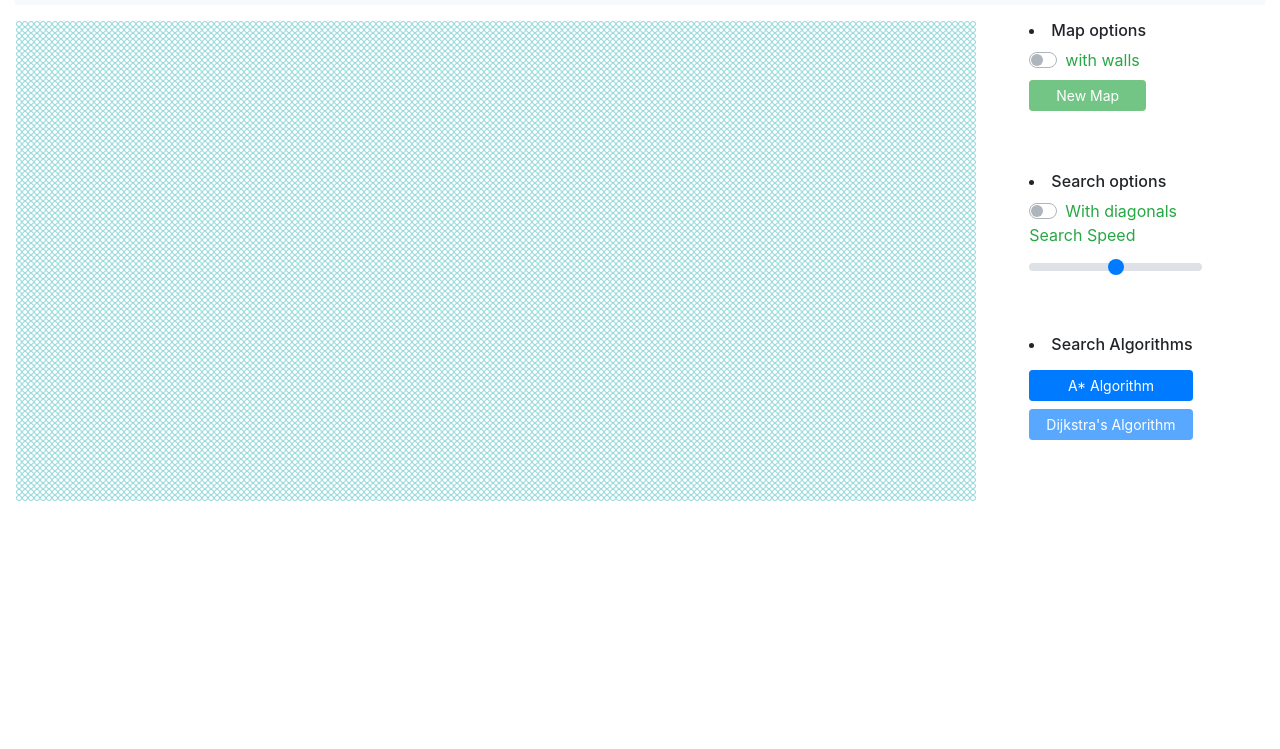
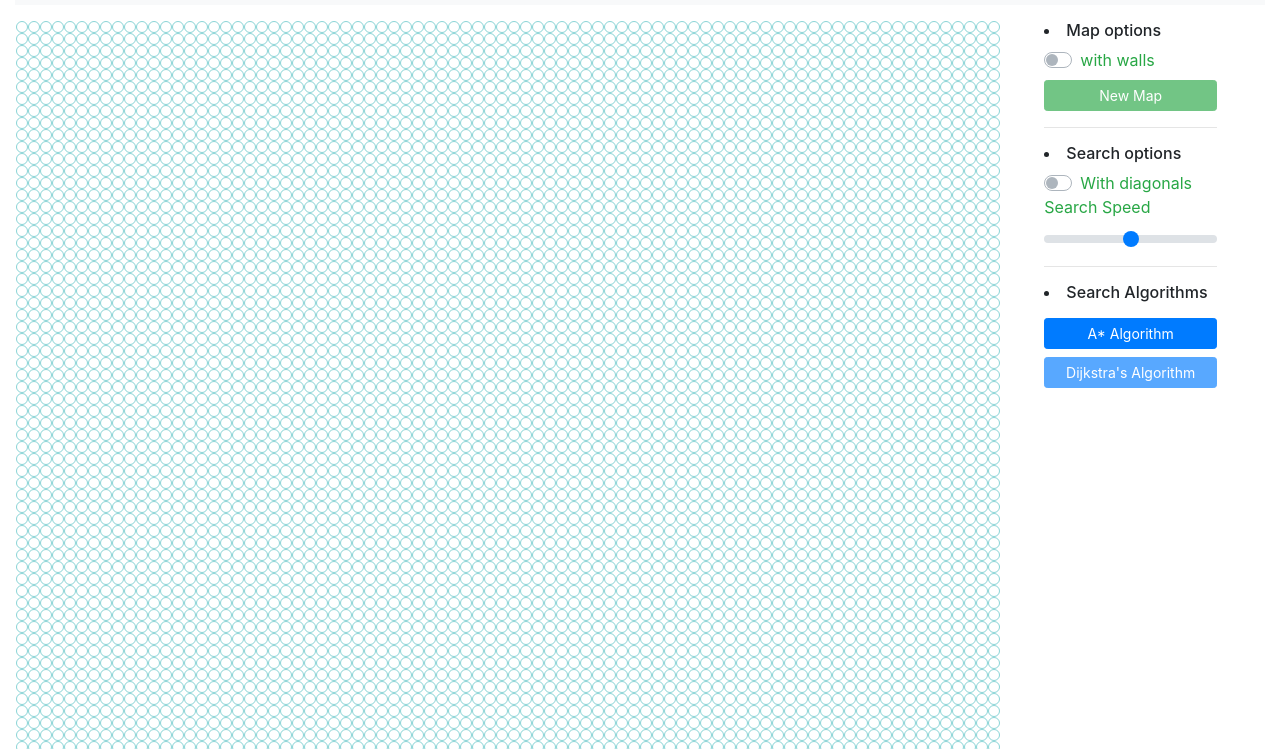
Before and after one commit to benharrimohamed/PathFinderJs, a website: page dist/index.html in a window 1280 px wide. Shown: the part 51-800 px from the top of the page. Drawn offline with nearby package versions, Linux system fonts and the light colour scheme.

Commit message:
resizing map nodes

```diff
--- a/dist/css/app.css
+++ b/dist/css/app.css
@@ -1,8 +1,3 @@
-#board {
-
-
-}
-
 .unvisited,
 .visited,
 .wall,
@@ -13,8 +8,8 @@
   background-color: white;
   cursor: pointer;
   border: 1px solid rgb(138, 212, 214) ;
-  width: 6px;
-  height: 6px;
+  width: 12px;
+  height: 12px;
   border-radius: 50%
 }
 
--- a/dist/index.html
+++ b/dist/index.html
@@ -38,10 +38,10 @@
     </section>
     <section class="content ml-3 mr-5">
       <div class="row">
-        <div class="col-md-10 col-lg-10 col-xl-10">
+        <div class="mb-5 col-md-10 col-lg-10 col-xl-10">
           <div id="board"></div>
         </div>
-        <div class="row col-md-2 col-lg-2 col-xl-2">
+        <div class="col-md-2 col-lg-2 col-xl-2">
           <section>
             <h6>
               <li>Map options</li>
@@ -52,6 +52,7 @@
             </div>
             <button class="btn btn-success btn-sm btn-block mb-1 disabled" onclick="makeMap()">New Map</button>
           </section>
+          <hr />
           <section>
             <h6>
              <li>Search options</li>
@@ -65,6 +66,7 @@
               <input type="range" class="custom-range" min="50" max="250" step="50" id="searchSpeed">
             </div>
           </section>
+          <hr />
           <section>
             <h6 class="mb-3">
               <li>Search Algorithms</li>
--- a/dist/js/main.js
+++ b/dist/js/main.js
@@ -1,4 +1,4 @@
-const cols = 160;
+const cols = 82;
 const rows = 80;
 var map = new Array(cols);
 var openSet = [];
```
